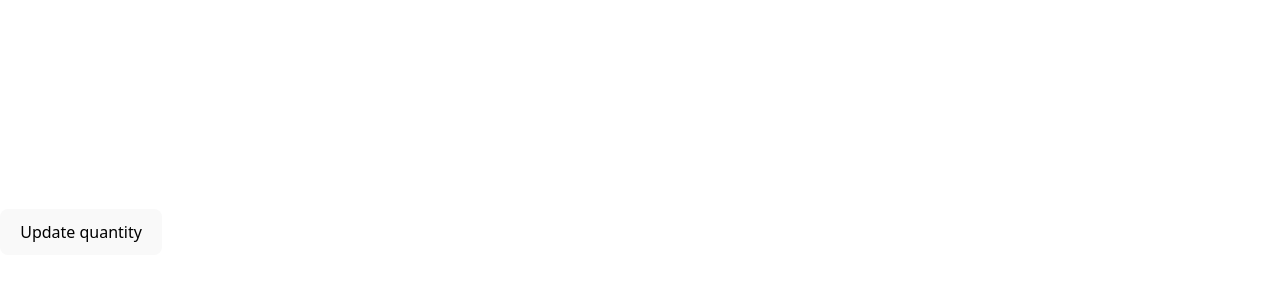
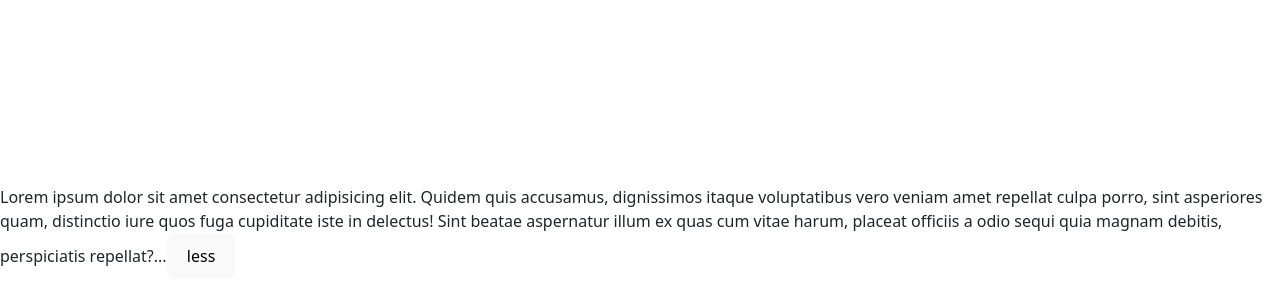
Before and after one commit to meekbronsen/react-app, a React (Vite) app: page / in a window 1280 px wide. Shown: the part 168-468 px from the top of the page. Built offline with nearby package versions, Linux system fonts and the light colour scheme; the HTML template or start-up script is replaced by a standard one.

Commit message:
Exercise 4: expandable component.
This is my solution to that exercise. where there is toggle button that expands text and can collapse it too

```diff
--- a/src/App.tsx
+++ b/src/App.tsx
@@ -1,23 +1,18 @@
 import { useState } from "react";
+import Expandable from "./components/Expandable";
 
 function App() {
- const [cart, setCart]  = useState({
-  discount: .1,
-  items: [
-    {id: 1, title: 'Product 1', quantity: 1},
-    {id: 2, title: 'Product 2', quantity: 1}
-  ]
- })
-
-  const handler = () => {
-    setCart({...cart, items: cart.items.map( (item) =>  item.id === 1 ? {...item, quantity: 2} : item ) })
-    console.log(cart.items)
-  }
 
   return (
     <div>
-
-      <button onClick={handler}> Update quantity </button>
+      <Expandable maxChar={20} >
+        Lorem ipsum dolor sit amet consectetur adipisicing elit. Quidem quis
+        accusamus, dignissimos itaque voluptatibus vero veniam amet repellat
+        culpa porro, sint asperiores quam, distinctio iure quos fuga cupiditate
+        iste in delectus! Sint beatae aspernatur illum ex quas cum vitae harum,
+        placeat officiis a odio sequi quia magnam debitis, perspiciatis
+        repellat?
+      </Expandable>
     </div>
   );
 }
--- /dev/null
+++ b/src/components/Expandable.tsx
@@ -0,0 +1,26 @@
+import { useState } from "react";
+
+interface Props {
+  children: string;
+  maxChar?: number;
+}
+
+const Expandable = ({  children, maxChar = 10 }: Props) => {
+    const [ chars, setChars] = useState( false )
+    const [ button, setButton] = useState( false )
+
+    const collapse = () => {
+        setChars(true)
+        setButton(true)
+    }
+    const expand = () => {
+        setChars(false)
+        setButton(false)
+    }
+  return <div>
+    { chars && children.split("").slice(0, maxChar + 1).join("") || children }
+    ...{ button && <button onClick={expand}> more </button> || <button onClick={collapse}> less </button>  }
+  </div>;
+};
+
+export default Expandable;
```
